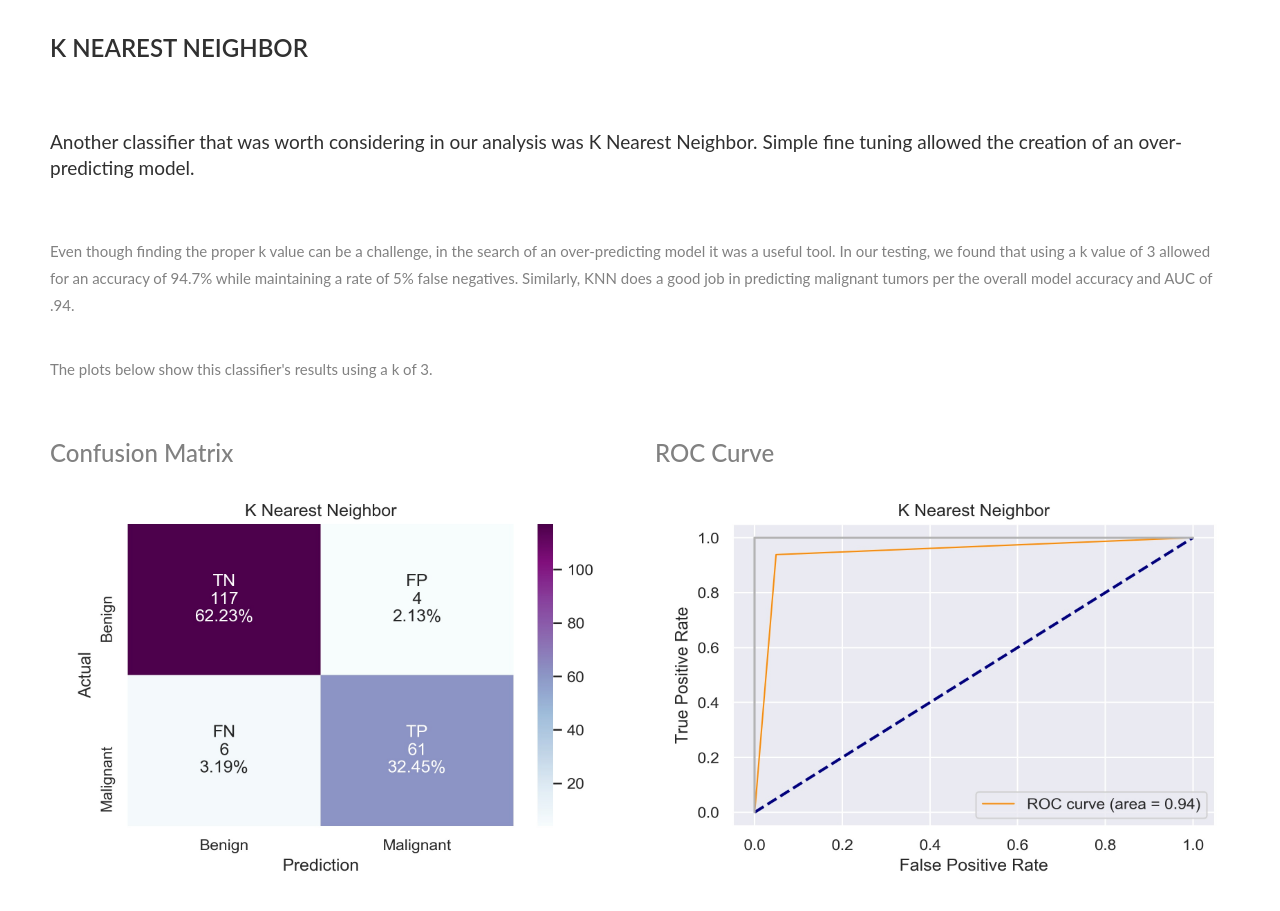
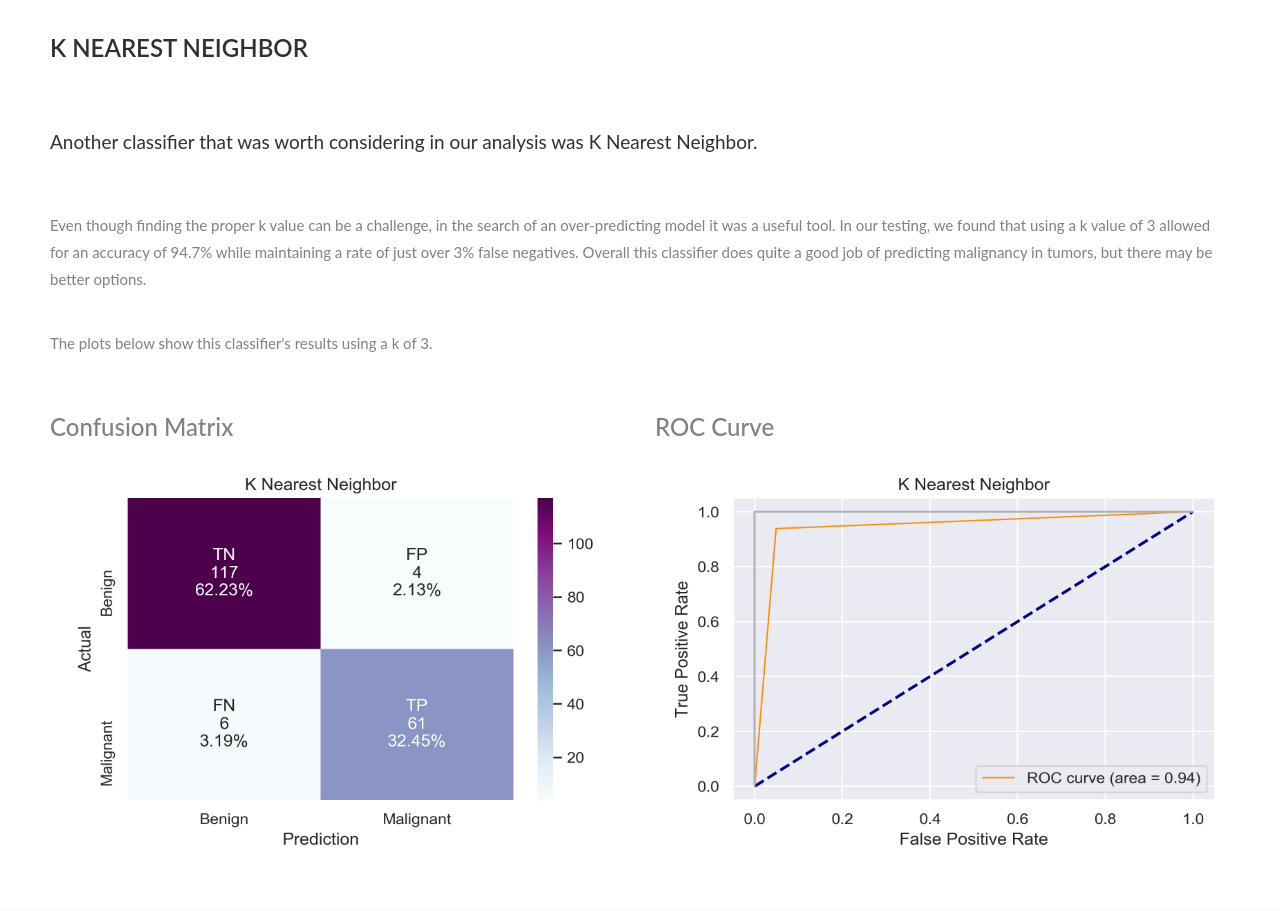
Before and after one commit to sopofedupz/Project-3---Breast-Cancer-Detection, a plain HTML site: page templates/index.html in a window 1280 px wide. Shown: the part 6380-7291 px from the top of the page. Drawn offline with nearby package versions, Linux system fonts and the light colour scheme.

Commit message:
Changed text in KNN

```diff
--- a/templates/index.html
+++ b/templates/index.html
@@ -222,10 +222,9 @@ Our belief was that using a neural network would provide optimal results, but it
   <div class="row">
     <div class="col-sm-12">
       <h2>K NEAREST NEIGHBOR</h2><br>
-      <h4>Another classifier that was worth considering in our analysis was K Nearest Neighbor. Simple fine tuning allowed the creation of an over-predicting model.</h4><br>
+      <h4>Another classifier that was worth considering in our analysis was K Nearest Neighbor.</h4><br>
       <p>Even though finding the proper k value can be a challenge, in the search of an over-predicting model it was a useful tool. In our testing, we found that using a
-        k value of 3 allowed for an accuracy of 94.7% while maintaining a rate of 5% false negatives. Similarly, KNN does a good job in predicting malignant tumors per
-      the overall model accuracy and AUC of .94.</p><br>
+        k value of 3 allowed for an accuracy of 94.7% while maintaining a rate of just over 3% false negatives. Overall this classifier does quite a good job of predicting malignancy in tumors, but there may be better options.</p><br>
       <p>The plots below show this classifier's results using a k of 3.</p><br>
     </div>
   </div>
```
Also changed, not shown: 1 other file.
